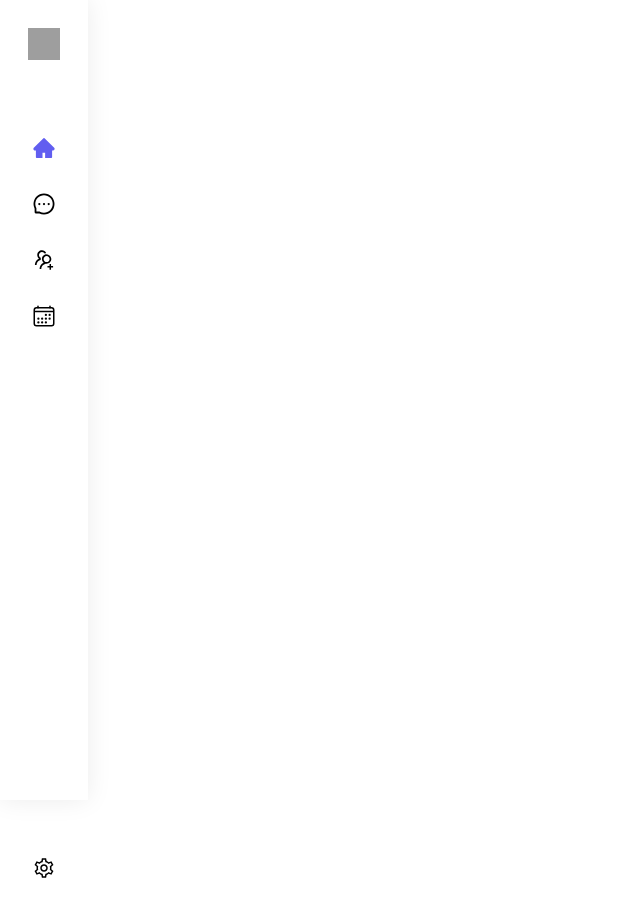
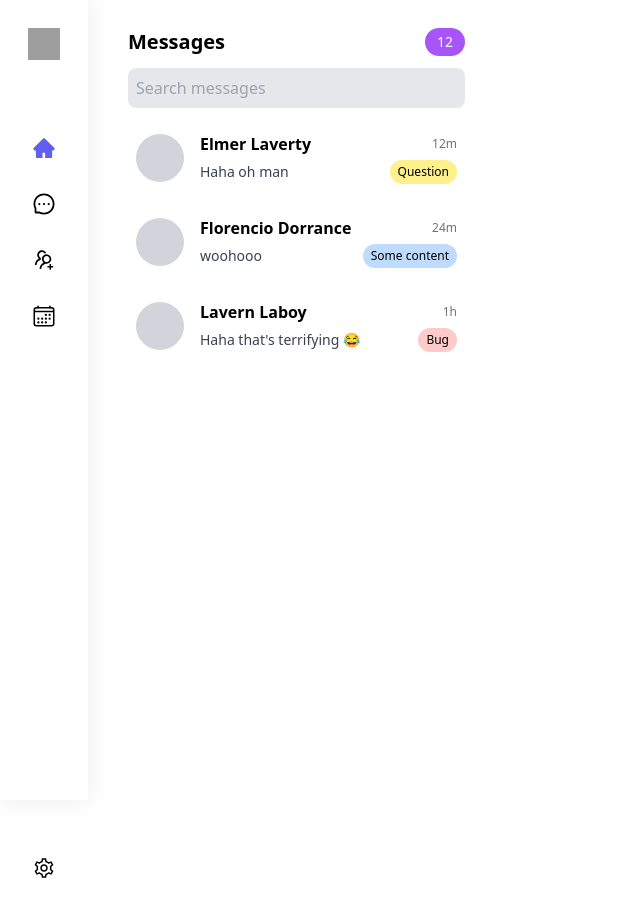
Before and after one commit to DevAlexIon/chat-app-ui, a React (Vite) app: page /dashboard in a window 1280 px wide. Shown: the whole page, without its empty margins (0-640 px from the left). Built offline with nearby package versions, Linux system fonts and the light colour scheme; sample sign-in values are in the browser's storage; grey boxes are pictures that could not be loaded.

Commit message:
add dummy messages component and restyle

```diff
--- /dev/null
+++ b/src/components/Messages/index.tsx
@@ -0,0 +1,74 @@
+import React from "react";
+
+const messages = [
+  {
+    id: 1,
+    name: "Elmer Laverty",
+    message: "Haha oh man",
+    time: "12m",
+    status: "Question",
+    statusColor: "bg-yellow-200",
+  },
+  {
+    id: 2,
+    name: "Florencio Dorrance",
+    message: "woohooo",
+    time: "24m",
+    status: "Some content",
+    statusColor: "bg-blue-200",
+  },
+  {
+    id: 3,
+    name: "Lavern Laboy",
+    message: "Haha that's terrifying 😂",
+    time: "1h",
+    status: "Bug",
+    statusColor: "bg-red-200",
+  },
+];
+
+const MessagesSidebar: React.FC = () => {
+  return (
+    <div className="flex flex-col w-369 h-screen bg-white p-4 ml-6">
+      <div className="flex justify-between items-center my-3">
+        <h2 className="text-xl font-semibold">Messages</h2>
+        <span className="bg-purple-500 text-white text-sm py-1 px-3 rounded-full">
+          12
+        </span>
+      </div>
+      <div className="relative mb-4">
+        <input
+          type="text"
+          placeholder="Search messages"
+          className="w-full p-2 rounded-lg bg-gray-200"
+        />
+      </div>
+      <div className="flex-1 overflow-y-auto">
+        {messages.map((message) => (
+          <div
+            key={message.id}
+            className="flex items-center mb-4 p-2 rounded-lg hover:bg-gray-200 cursor-pointer"
+          >
+            <div className="w-12 h-12 rounded-full bg-gray-300 mr-4"></div>
+            <div className="flex-1">
+              <div className="flex justify-between items-center mb-1">
+                <span className="font-semibold">{message.name}</span>
+                <span className="text-xs text-gray-500">{message.time}</span>
+              </div>
+              <div className="flex justify-between items-center">
+                <span className="text-sm text-gray-700">{message.message}</span>
+                <span
+                  className={`text-xs px-2 py-1 rounded-full ${message.statusColor}`}
+                >
+                  {message.status}
+                </span>
+              </div>
+            </div>
+          </div>
+        ))}
+      </div>
+    </div>
+  );
+};
+
+export default MessagesSidebar;
--- a/src/components/Navigation/index.tsx
+++ b/src/components/Navigation/index.tsx
@@ -13,7 +13,7 @@ import { LiaCogSolid } from "react-icons/lia";
 
 const Navigation: React.FC = () => {
   return (
-    <div className="flex flex-col w-22 h-screen bg-white pt-5 shadow-custom">
+    <div className="flex flex-col w-22 h-screen bg-white pt-5 shadow-custom z-10">
       <div>
         <div className="flex justify-center items-center h-12 mb-2">
           <NavLink
--- a/src/pages/auth/HomePage.tsx
+++ b/src/pages/auth/HomePage.tsx
@@ -2,13 +2,15 @@ import React from "react";
 import { useSelector } from "react-redux";
 import { selectUserDetails } from "../../store/slices/authSlice";
 import Navigation from "../../components/Navigation";
+import MessagesSidebar from "../../components/Messages";
 
 const HomePage: React.FC = () => {
   const test = useSelector(selectUserDetails);
   return (
-    <>
+    <div className="flex">
       <Navigation />
-    </>
+      <MessagesSidebar />
+    </div>
   );
 };
 
--- a/tailwind.config.js
+++ b/tailwind.config.js
@@ -5,6 +5,7 @@ export default {
     extend: {
       width: {
         22: "88px",
+        369: "369px",
       },
       margin: {
         96: "496px",
```
